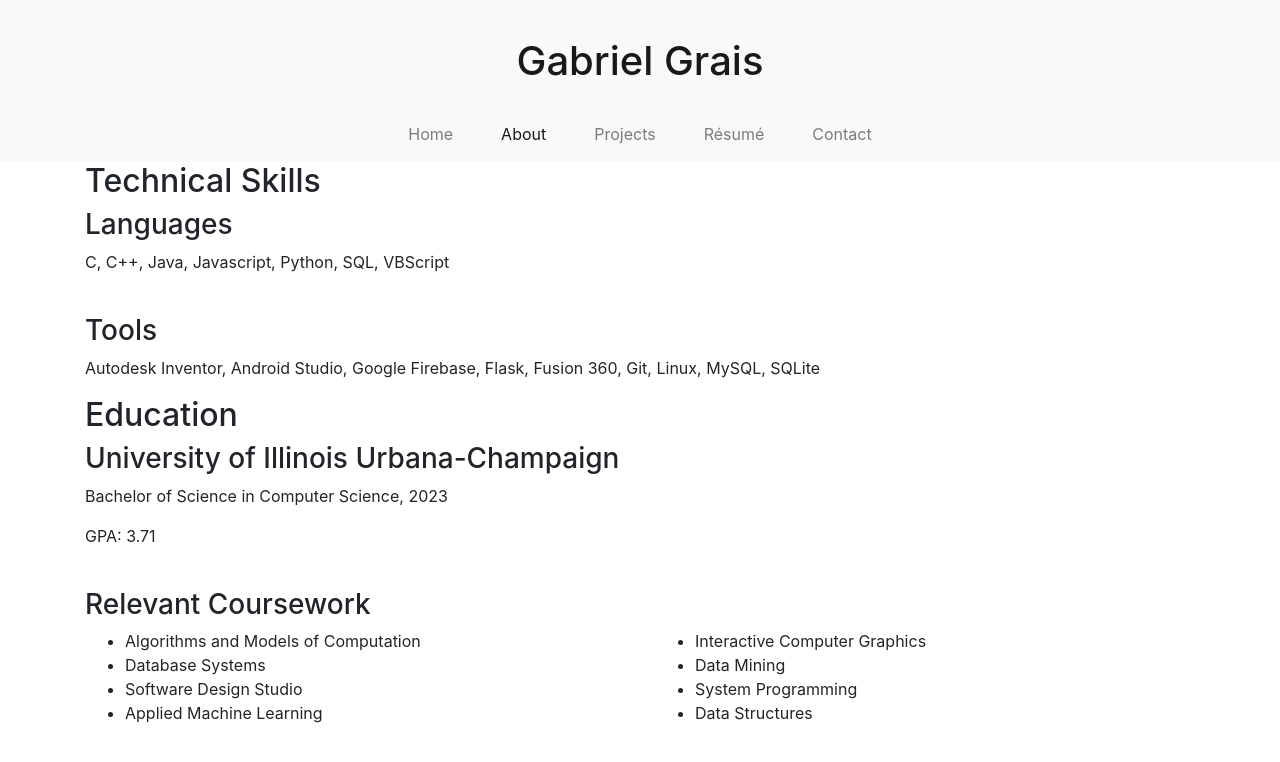
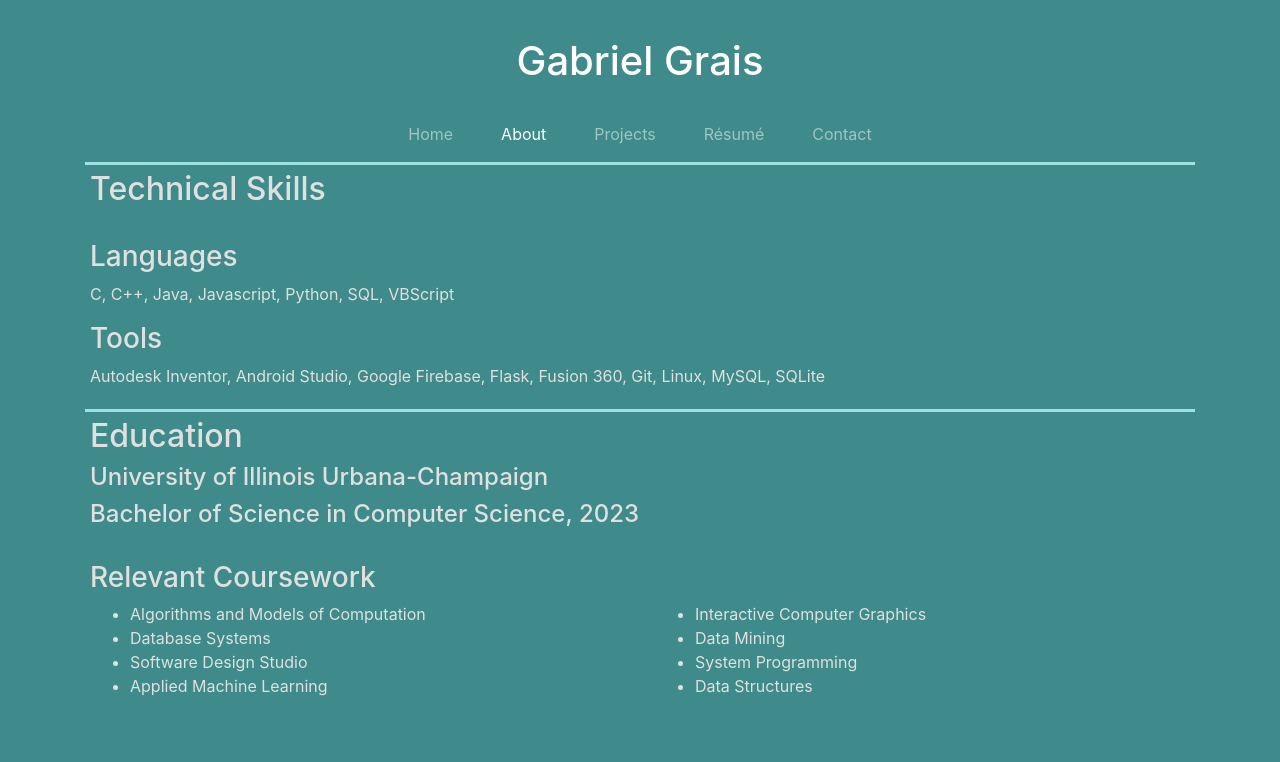
Before and after one commit to Gabgra11/GabrielGraisWebsite, a Flask app: page /about in a window 1280 px wide. Shown: the top 762 px of the page. Run offline with Flask 3, Linux system fonts and the light colour scheme.

Commit message:
Add styling

```diff
--- a/static/css/style.css
+++ b/static/css/style.css
@@ -0,0 +1,14 @@
+body {
+    background-color: #3f8a8a;
+    color: #e0e0e0;
+}
+
+nav {
+    background-color: #3f8a8a;
+}
+
+article {
+    padding: 5px;
+    border-top: solid;
+    border-color: #a0e0e0
+}
--- a/templates/about.html
+++ b/templates/about.html
@@ -5,18 +5,17 @@
 <div class="container">
     <article>
         <h2>Technical Skills</h2>
+        <br>
         <h3>Languages</h3>
         <p>C, C++, Java, Javascript, Python, SQL, VBScript</p>
-        <br>
         <h3>Tools</h3>
         <p>Autodesk Inventor, Android Studio, Google Firebase, Flask, Fusion 360, Git, Linux, MySQL, SQLite</p>
     </article>
 
     <article>
         <h2>Education</h2>
-        <h3>University of Illinois Urbana-Champaign</h3>
-        <p>Bachelor of Science in Computer Science, 2023</p>
-        <p>GPA: 3.71</p>
+        <h4>University of Illinois Urbana-Champaign</h4>
+        <h4>Bachelor of Science in Computer Science, 2023</h4>
         <br>
         <h3>Relevant Coursework</h3>
         <div class="row">
--- a/templates/base.html
+++ b/templates/base.html
@@ -21,7 +21,7 @@
 </head>
 
 <body>
-    <nav class="navbar navbar-expand-lg navbar-light bg-light">
+    <nav class="navbar navbar-expand-lg navbar-dark">
         <div class="container">
             <a class="navbar-brand mx-auto" href="/">
                 <h1 class="pt-4">Gabriel Grais</h1>
@@ -29,7 +29,7 @@
         </div>
     </nav>
 
-    <nav class="navbar navbar-expand-lg navbar-light bg-light">
+    <nav class="navbar navbar-expand-lg navbar-dark">
         <div class="container">
             <div class="navbar-nav mx-auto">
                 <ul class="navbar-nav">
--- a/templates/index.html
+++ b/templates/index.html
@@ -7,10 +7,10 @@
     <div class="col-9 my-auto">
       <!-- <h2></h2>  -->
       <!-- <br> -->
-      <p>I am passionate about making people's lives easier via programming. Solving issues with code is incredibly satisfying. From keeping my houseplants alive to streamlining repetitive tasks in the workplace, the satisfaction from resolving issues via programming has always motivated me to pursue a career in Computer Science.</p>
+      <h4>I am passionate about making people's lives easier via programming. Solving issues with code is incredibly satisfying. From keeping my houseplants alive to streamlining repetitive tasks in the workplace, the satisfaction from resolving issues via programming has always motivated me to pursue a career in Computer Science.</h4>
     </div>
     <div class="col-3">
-      <img src="static/img/cutout.png" class="img-fluid" style="filter: drop-shadow(-10px -10px 10px gray);">
+      <img src="static/img/cutout.png" class="img-fluid" style="filter: drop-shadow(-10px -10px 10px #326e6e);">
     </div>
   </div>
 </div>
```
